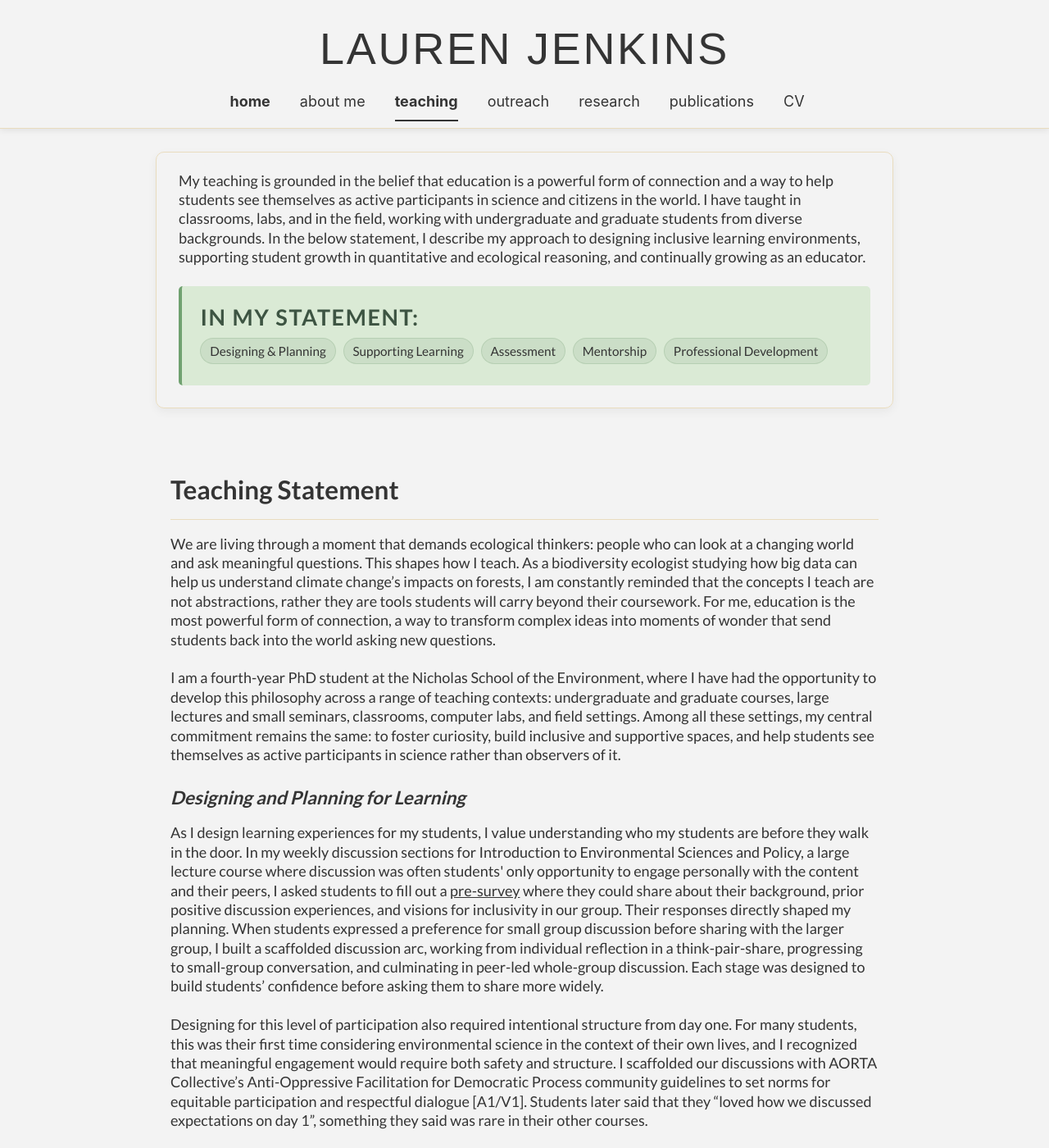
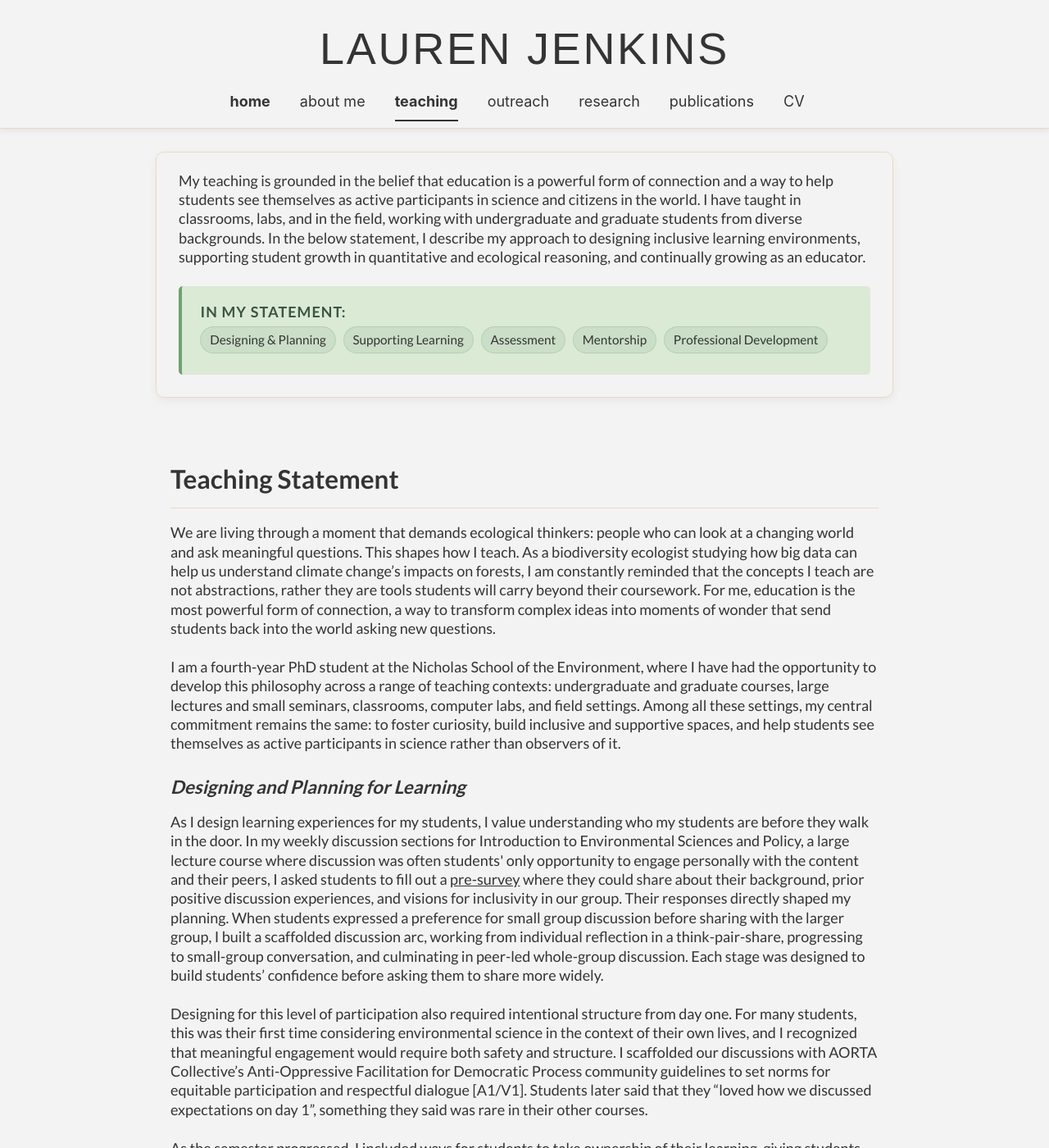
Before and after one commit to jenkinslauren/jenkinslauren.github.io, a Jekyll site: the page built from _pages/teaching.html, in a window 1280 px wide and 1400 px high. Shown: the whole window at 82% size. Built offline with Jekyll 4.4.1, drawn with Linux system fonts in a browser that asks for light colours; some web fonts are replaced; a script bundle is joined from its source files by our own code; library files that are not in the unit come from our copies.

Commit message:
Update _page.scss

```diff
--- a/_sass/layout/_page.scss
+++ b/_sass/layout/_page.scss
@@ -596,7 +596,7 @@
 }
 
 .teaching-section h3 {
-  scroll-margin-top: 125px;
+  scroll-margin-top: 150px;
   margin-top: 1.5rem;
   font-size: 1.25rem;
 }
@@ -638,7 +638,7 @@
 
 .teaching-outline strong {
   display: block;
-  font-size: 1.5rem;
+  font-size: 1rem;
   text-transform: uppercase;
   letter-spacing: 0.06em;
   color: #3d5442;
```
